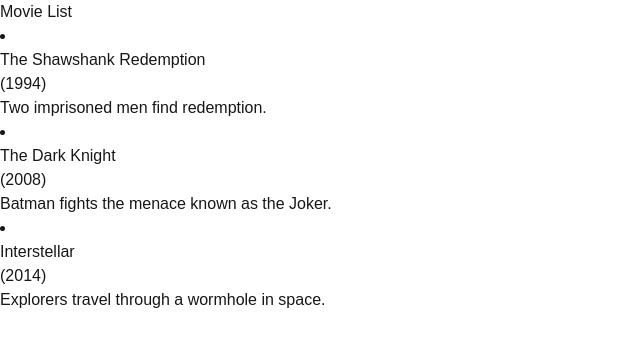
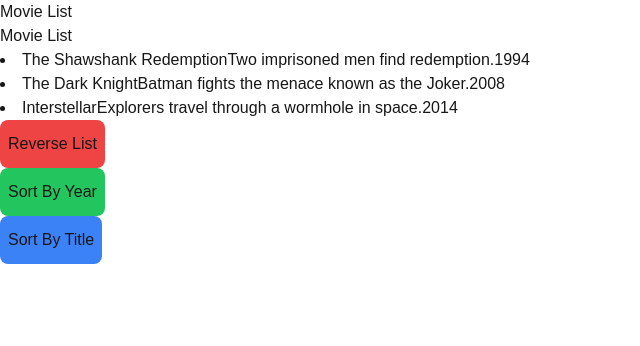
Before and after one commit to wilkofm/iod--2024, a Next.js app in the folder Module6/next-app/: page /movies in a window 1280 px wide. Shown: the top 346 px of the page, without its empty margins (0-640 px from the left). Built offline with nearby package versions, Linux system fonts and the light colour scheme.

Commit message:
Committing Class Work

```diff
--- a/Module6/next-app/app/cats/page.js
+++ b/Module6/next-app/app/cats/page.js
@@ -1,12 +1,4 @@
-function SingleCat({ name, latinName, image }) {
-  return (
-    <div>
-      <h1>{name}</h1>
-      <p>{latinName}</p>
-      <img src={image} alt={name}></img>
-    </div>
-  );
-}
+import { CatList } from "@/components/CatList";
 
 export default function BigCats() {
   const cats = [
@@ -62,15 +54,8 @@ export default function BigCats() {
 
   return (
     <>
-      <h1>Big Cats</h1>
-      {cats.map((cat) => (
-        <SingleCat
-          id={cat.id}
-          name={cat.name}
-          latinName={cat.latinName}
-          image={cat.image}
-        />
-      ))}
+      <h1>Cat List</h1>
+      <CatList />
     </>
   );
 }
--- a/Module6/next-app/app/movies/page.js
+++ b/Module6/next-app/app/movies/page.js
@@ -1,14 +1,15 @@
-// separate component for displaying each movie
+import { MoviesList } from "@/components/MovieList";
+
 function Movie({ title, year, synopsis }) {
   return (
-    <li>
+    <li className="list-none">
       <h3>{title}</h3> <span>({year})</span>
-      <div>{synopsis}</div>
+      <div>({synopsis})</div>
     </li>
   );
 }
 
-export default function MovieList() {
+export default function MoviesPage() {
   const movies = [
     {
       id: 1,
@@ -33,14 +34,7 @@ export default function MovieList() {
   return (
     <>
       <h1>Movie List</h1>
-      {movies.map((movie) => (
-        <Movie
-          id={movie.id}
-          title={movie.title}
-          year={movie.year}
-          synopsis={movie.synopsis}
-        />
-      ))}
+      <MoviesList />
     </>
   );
 }
--- /dev/null
+++ b/Module6/next-app/app/weather/page.js
@@ -0,0 +1,31 @@
+"use client";
+import { useState } from "react";
+import { CheckWeather } from "@/components/CheckWeather";
+import { Temperature } from "@/components/Temperature";
+
+function Weather() {
+  // copy to Weather.jsx
+  // two separate state values to store weather data
+  const [weather, setWeather] = useState("sunny");
+  const [tempCelcius, setTempCelcius] = useState(27);
+  // handler function to update both state values at once
+  const handleWeatherChange = (newWeather, newTemp) => {
+    setWeather(newWeather);
+    setTempCelcius(newTemp);
+  };
+  return (
+    <div className="Weather componentBox">
+      <h2>Today's Weather</h2>
+      <div>
+        <strong>{weather}</strong> with a temp of
+        {/* Child component to display temp -
+needs temp value as prop */}
+        <Temperature temp={tempCelcius} initialUnits="C" />
+      </div>
+      {/* Child component to update the weather -
+needs handler function as prop */}
+      <CheckWeather onWeatherChange={handleWeatherChange} />
+    </div>
+  );
+}
+export default Weather;
--- /dev/null
+++ b/Module6/next-app/components/CatList.js
@@ -0,0 +1,118 @@
+"use client";
+import { useState } from "react";
+
+const cats = [
+  {
+    id: 1,
+    name: "Cheetah",
+    latinName: "Acinonyx jubatus",
+    image:
+      "https://i.natgeofe.com/k/66d3a80c-f4c3-4410-845c-3543375eaa85/cheetah-watching_square.jpg",
+  },
+  {
+    id: 2,
+    name: "Cougar",
+    latinName: "Puma concolor",
+    image:
+      "https://encrypted-tbn0.gstatic.com/images?q=tbn:ANd9GcThI7FQQxYm2WiXnVYMc5LERR5HlDRrcwB2cA&s",
+  },
+  {
+    id: 3,
+    name: "Jaguar",
+    latinName: "Panthera onca",
+    image:
+      "https://cdn.britannica.com/09/143609-050-826EA62F/Jaguar-stream-Brazil.jpg",
+  },
+  {
+    id: 4,
+    name: "Leopard",
+    latinName: "Panthera pardus",
+    image: "https://cdn.britannica.com/30/136130-050-3370E37A/Leopard.jpg",
+  },
+  {
+    id: 5,
+    name: "Lion",
+    latinName: "Panthera leo",
+    image:
+      "https://cdn.britannica.com/29/150929-050-547070A1/lion-Kenya-Masai-Mara-National-Reserve.jpg",
+  },
+  {
+    id: 6,
+    name: "Snow leopard",
+    latinName: "Panthera uncia",
+    image:
+      "https://cdn.britannica.com/52/170952-050-A545E35D/carnivore-Snow-leopard-regions-subcontinent-Asia-Indian.jpg",
+  },
+  {
+    id: 7,
+    name: "Tiger",
+    latinName: "Panthera tigris",
+    image:
+      "https://cdn.britannica.com/83/195983-138-66807699/numbers-tiger-populations.jpg?w=800&h=450&c=crop",
+  },
+];
+
+export function CatList() {
+  const [currentCats, setCurrentCats] = useState(cats);
+
+  const reverseCats = () => {
+    // first clone the original, so we don’t mutate it
+    let newCats = [...currentCats];
+    newCats.reverse(); // 2. modify the clone
+    setCurrentCats(newCats); // 3. set updated clone in state
+  };
+
+  const sortByName = () => {
+    let newCats = [...currentCats];
+    newCats.sort((a, b) => a.name.localeCompare(b.name));
+    setCurrentCats(newCats);
+  };
+
+  const pantheraCats = () => {
+    let newCats = currentCats.filter((cat) =>
+      cat.latinName.includes("Panthera")
+    );
+    setCurrentCats(newCats);
+  };
+
+  const resetCats = () => {
+    setCurrentCats(cats);
+  };
+
+  return (
+    <>
+      <button
+        className="px-2 py-3 bg-blue-500 rounded-lg"
+        onClick={reverseCats}
+      >
+        Reverse Cats
+      </button>
+      <button
+        className="px-2 py-3 bg-green-500 rounded-lg"
+        onClick={sortByName}
+      >
+        Sort By Cat Name
+      </button>
+      <button
+        className="px-2 py-3 bg-red-500 rounded-lg"
+        onClick={pantheraCats}
+      >
+        Panthera Family
+      </button>
+      <button
+        className="px-2 py-3 bg-purple-500 rounded-lg"
+        onClick={resetCats}
+      >
+        Reset List
+      </button>
+      <h1>Big Cats</h1>
+      {currentCats.map((cat) => (
+        <div key={cat.id}>
+          <h1>{cat.name}</h1>
+          <p>{cat.latinName}</p>
+          <img src={cat.image} alt={cat.name} width="500"></img>
+        </div>
+      ))}
+    </>
+  );
+}
--- /dev/null
+++ b/Module6/next-app/components/CheckWeather.js
@@ -0,0 +1,14 @@
+// Child component - receives parent state handler via props
+function CheckWeather(props) {
+  const weatherTypes = ["sunny", "windy", "raining", "cloudy"];
+  // generates new random weather data and updates state via prop
+  const randomWeather = () => {
+    let newTemp = Math.floor(Math.random() * 40);
+    let newWeatherIndex = Math.floor(Math.random() * weatherTypes.length);
+    // ++ try to destructure this function from the props object
+    props.onWeatherChange(weatherTypes[newWeatherIndex], newTemp);
+  };
+  return <button onClick={randomWeather}>Check Weather</button>;
+}
+
+export { CheckWeather };
--- /dev/null
+++ b/Module6/next-app/components/MovieList.js
@@ -0,0 +1,96 @@
+"use client";
+import { useState } from "react";
+import SortButton from "./SortButton";
+
+const movies = [
+  {
+    id: 1,
+    title: "The Shawshank Redemption",
+    year: 1994,
+    synopsis: "Two imprisoned men find redemption.",
+  },
+  {
+    id: 2,
+    title: "The Dark Knight",
+    year: 2008,
+    synopsis: "Batman fights the menace known as the Joker.",
+  },
+  {
+    id: 3,
+    title: "Interstellar",
+    year: 2014,
+    synopsis: "Explorers travel through a wormhole in space.",
+  },
+];
+
+export function MoviesList() {
+  const [currentMovies, setCurrentMovies] = useState(movies);
+
+  const handleReverseMovies = () => {
+    // first clone the original, so we don’t mutate it
+    let newMovies = [...currentMovies];
+    newMovies.reverse(); // 2. modify the clone
+    setCurrentMovies(newMovies); // 3. set updated clone in state
+  };
+
+  const sortByYear = () => {
+    let newMovies = [...currentMovies];
+    newMovies.sort((a, b) => a.year - b.year);
+    setCurrentMovies(newMovies);
+  };
+
+  const sortByTitle = () => {
+    let newMovies = [...currentMovies];
+    newMovies.sort((a, b) => a.title.localeCompare(b.title));
+    setCurrentMovies(newMovies);
+  };
+
+  return (
+    <>
+      <h1>Movie List</h1>
+      <div>
+        {currentMovies.map((movie, index) => (
+          <li key={index}>
+            {movie.title}
+            {movie.synopsis}
+            {movie.year}
+          </li>
+        ))}
+      </div>
+      <div>
+        {/* <SortButton styles onClick={sortByYear} text="Sort By Year" />
+        <SortButton onClick={sortByTitle} text="Sort By Title" /> */}
+        <button
+          className="px-2 py-3 bg-red-500 rounded-lg"
+          onClick={handleReverseMovies}
+        >
+          Reverse List
+        </button>
+      </div>
+      <div>
+        <button
+          className="px-2 py-3 bg-green-500 rounded-lg"
+          onClick={sortByYear}
+        >
+          Sort By Year
+        </button>
+      </div>
+      <div>
+        <button
+          className="px-2 py-3 bg-blue-500 rounded-lg"
+          onClick={sortByTitle}
+        >
+          Sort By Title
+        </button>
+      </div>
+    </>
+  );
+
+  //     <div className="MoviesList">
+  //       <ul>{movieItems}</ul>
+  //       <button onClick={handleReverseMovies}>Reverse List</button>
+  //     </div>
+  //   );
+}
+// ++ Try adding buttons to sort by year and by title
+// ++ Try extracting a SortButton component to replace the above
--- /dev/null
+++ b/Module6/next-app/components/SortButton.js
@@ -0,0 +1,10 @@
+"use client";
+import { useState } from "react";
+
+export default function SortButton({ onClick, text }) {
+  return (
+    <>
+      <button onClick={onClick}>{text}</button>
+    </>
+  );
+}
--- /dev/null
+++ b/Module6/next-app/components/Temperature.js
@@ -0,0 +1,27 @@
+"use client";
+import { useState } from "react";
+
+export function Temperature({ temp, initialUnits = "C" }) {
+  // default to celcius
+  // convert to Fahrenheit if units is F (or not C)
+
+  const [units, setUnits] = useState(initialUnits);
+
+  let displayTemp = units === "C" ? temp : (temp * 9) / 5 + 32;
+
+  function convert() {
+    setUnits((prevUnits) => (prevUnits === "C" ? "F" : "C"));
+  }
+
+  return (
+    <span class="Temperature">
+      <strong>
+        {" "}
+        {parseInt(displayTemp)}&deg;{units}{" "}
+      </strong>
+      <button onClick={convert}>Convert Temp</button>
+    </span>
+  );
+}
+
+// try adding a button to convert between C and F temps
```
